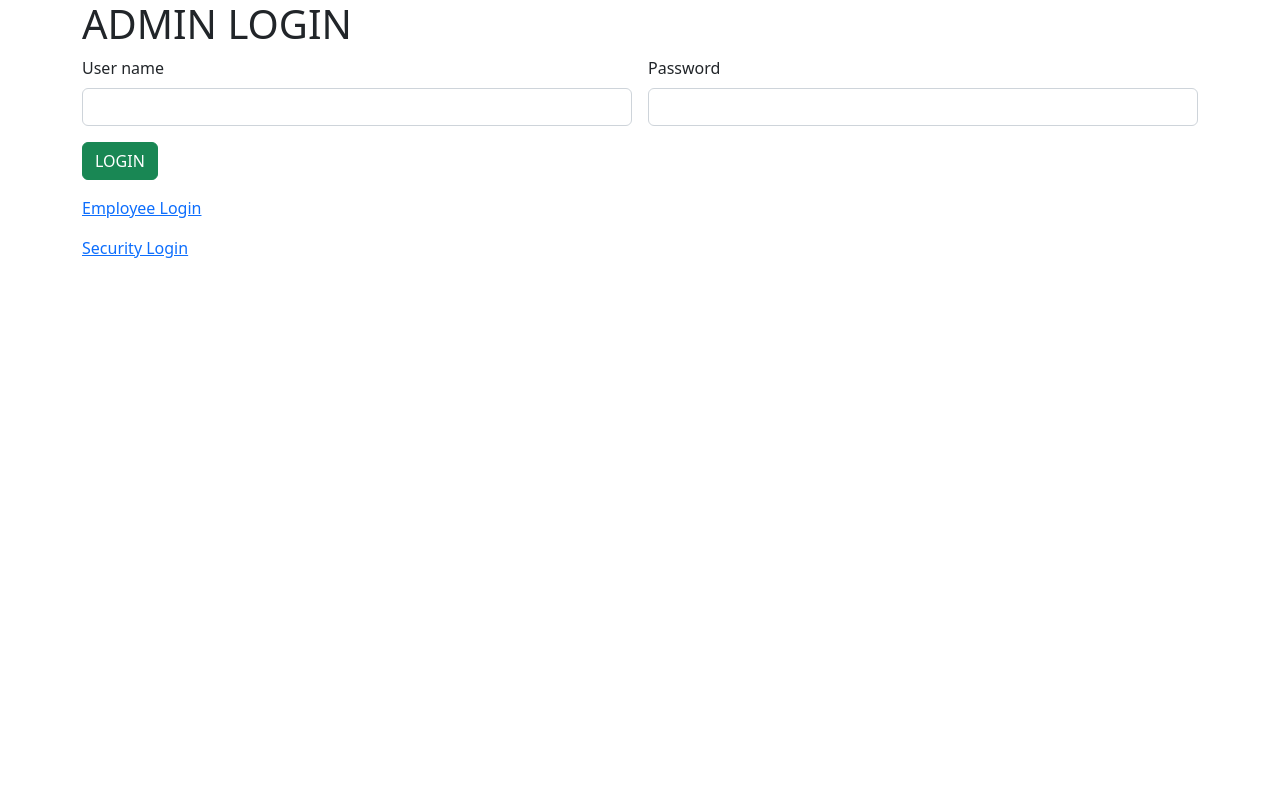
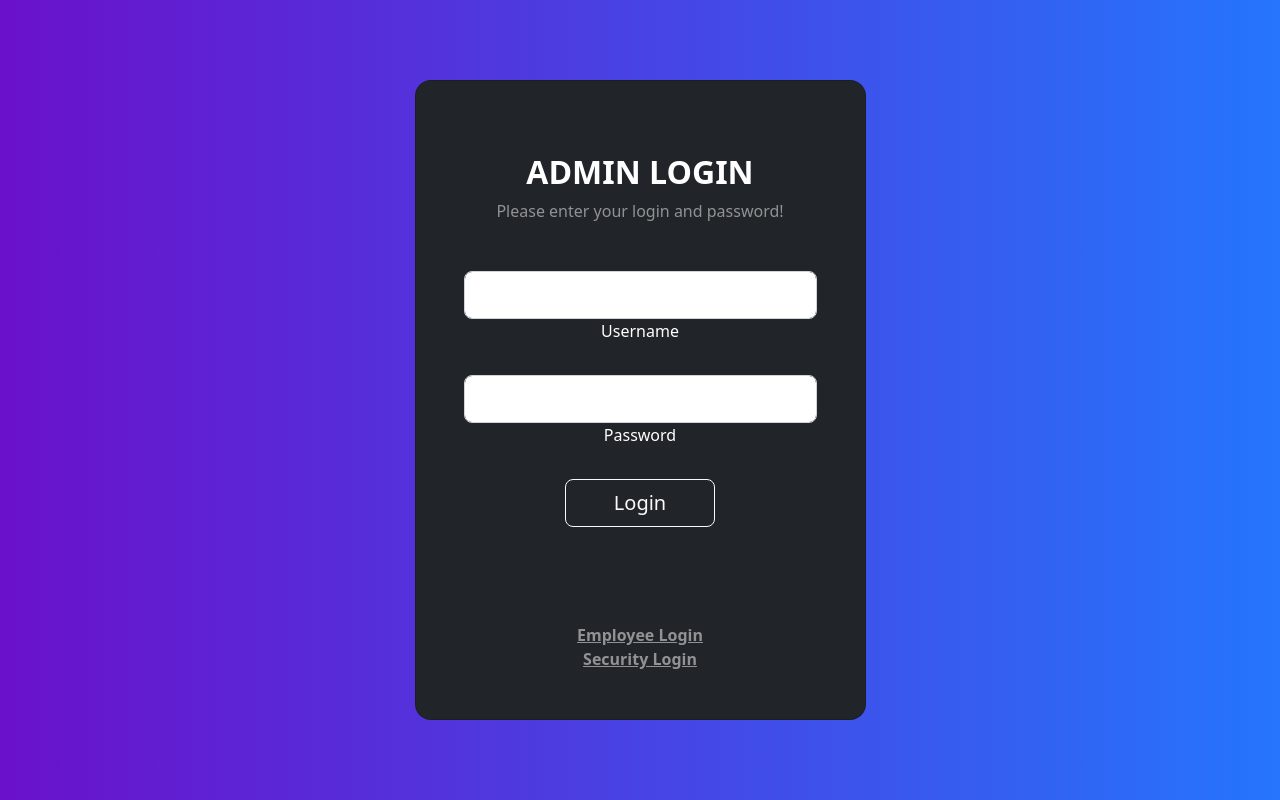
Before and after one commit to goodwinjose26/AngularNestDigitalApp2, an Angular app: page / in a window 1280 px wide. Built offline with nearby package versions, Linux system fonts and the light colour scheme.

Commit message:
login style

```diff
--- a/src/app/adminlogin/adminlogin.component.html
+++ b/src/app/adminlogin/adminlogin.component.html
@@ -1,4 +1,4 @@
-
+<!--
 <div class="container">
     <div class="row">
         <h1>ADMIN LOGIN</h1>
@@ -23,4 +23,61 @@
 
         </div>
     </div>
-</div>
+</div> -->
+
+
+<section class="vh-100 gradient-custom">
+    <div class="container py-5 h-100">
+      <div class="row d-flex justify-content-center align-items-center h-100">
+        <div class="col-12 col-md-8 col-lg-6 col-xl-5">
+          <div class="card bg-dark text-white" style="border-radius: 1rem;">
+            <div class="card-body p-5 text-center">
+
+              <div class="mb-md-5 mt-md-4 pb-5">
+
+                <h2 class="fw-bold mb-2 text-uppercase">Admin Login</h2>
+                <p class="text-white-50 mb-5">Please enter your login and password!</p>
+
+                <div class="form-outline form-white mb-4">
+                  <input name="username" [(ngModel)]="username" type="text" id="typeEmailX" class="form-control form-control-lg" />
+                  <label class="form-label" for="typeEmailX">Username</label>
+                </div>
+
+                <div class="form-outline form-white mb-4">
+                  <input name="password" [(ngModel)]="password" type="password" id="typePasswordX" class="form-control form-control-lg" />
+                  <label class="form-label" for="typePasswordX">Password</label>
+                </div>
+
+
+
+                <button (click)="loginValues()" class="btn btn-outline-light btn-lg px-5" type="submit">Login</button>
+
+
+
+              </div>
+
+              <div>
+
+                <a routerLink="/emplogin" class="text-white-50 fw-bold">Employee Login</a><br>
+                <a routerLink="/seclogin" class="text-white-50 fw-bold">Security Login</a>
+
+              </div>
+
+            </div>
+          </div>
+        </div>
+      </div>
+    </div>
+  </section>
+  <style>
+    .gradient-custom {
+/* fallback for old browsers */
+background: #6a11cb;
+
+/* Chrome 10-25, Safari 5.1-6 */
+background: -webkit-linear-gradient(to right, rgba(106, 17, 203, 1), rgba(37, 117, 252, 1));
+
+/* W3C, IE 10+/ Edge, Firefox 16+, Chrome 26+, Opera 12+, Safari 7+ */
+background: linear-gradient(to right, rgba(106, 17, 203, 1), rgba(37, 117, 252, 1))
+}
+  </style>
```
